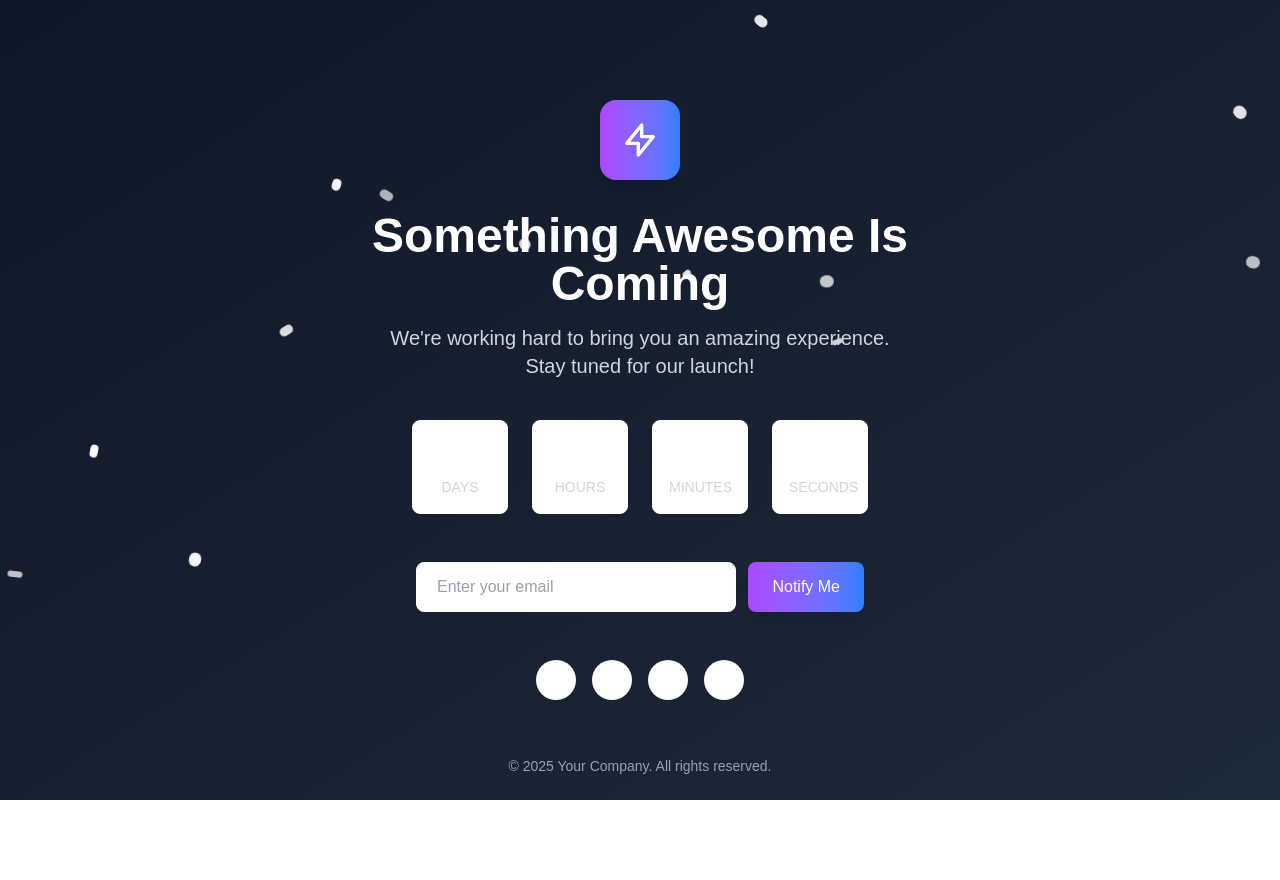
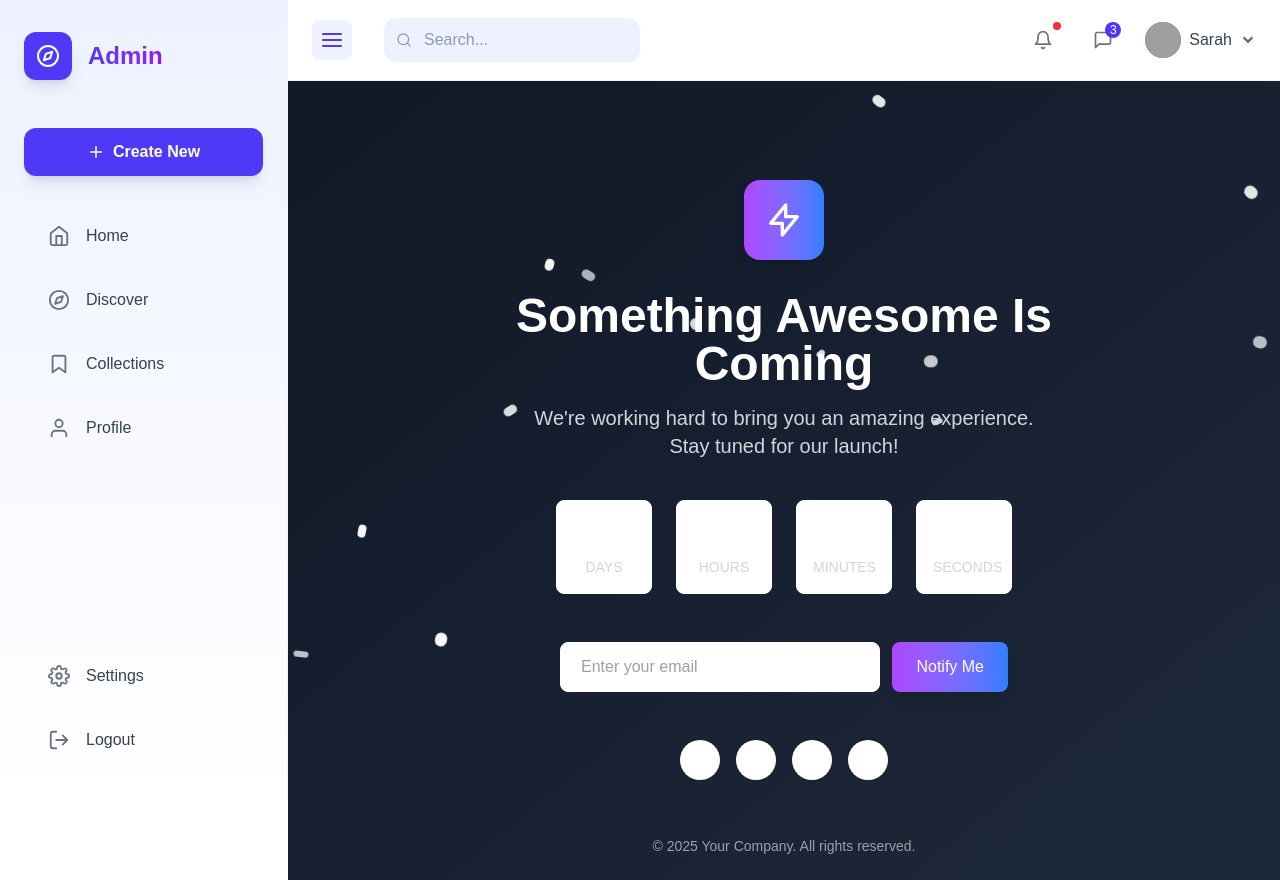
Before and after one commit to vaibhav16092008/ecom_store_admin, a Next.js app: page /dashboard in a window 1280 px wide. Before the commit the page ends 800 px from the top, so only its background shows below. Built offline with nearby package versions, Linux system fonts and the light colour scheme; grey boxes are pictures that could not be loaded.

Commit message:
Navbar and Sidebar Added

```diff
--- a/package.json
+++ b/package.json
@@ -14,7 +14,8 @@
     "next": "15.3.3",
     "react": "^19.0.0",
     "react-dom": "^19.0.0",
-    "react-hot-toast": "^2.5.2"
+    "react-hot-toast": "^2.5.2",
+    "react-icons": "^5.5.0"
   },
   "devDependencies": {
     "@tailwindcss/postcss": "^4",
--- /dev/null
+++ b/src/app/dashboard/layout.js
@@ -0,0 +1,27 @@
+"use client";
+
+import { useState } from "react";
+import Sidebar from "@/components/Sidebar";
+import Navbar from "@/components/Navbar";
+
+export default function Layout({ children }) {
+  const [isSidebarOpen, setIsSidebarOpen] = useState(true);
+
+  const toggleSidebar = () => {
+    setIsSidebarOpen(!isSidebarOpen);
+  };
+
+  return (
+    <div className="relative">
+      <Sidebar isOpen={isSidebarOpen} />
+      <Navbar isSidebarOpen={isSidebarOpen} onToggleSidebar={toggleSidebar} />
+      <main
+        className={`pt-20 transition-all duration-300 ${
+          isSidebarOpen ? "pl-72" : "pl-0"
+        }`}
+      >
+        {children}
+      </main>
+    </div>
+  );
+}
--- /dev/null
+++ b/src/components/Navbar.jsx
@@ -0,0 +1,68 @@
+'use client';
+
+import { useState } from 'react';
+import { FiSearch, FiBell, FiMessageSquare, FiMenu, FiX } from 'react-icons/fi';
+import { FaAngleDown } from 'react-icons/fa';
+
+const Navbar = ({ onToggleSidebar, isSidebarOpen }) => {
+    return (
+        <header className="fixed top-0 left-0 right-0 z-40 bg-white border-b border-gray-100 transition-all duration-300"
+            style={{ left: isSidebarOpen ? '18rem' : '0' }}>
+            <div className="flex items-center justify-between h-20 px-6">
+                {/* Left side with hamburger menu */}
+                <div className="flex items-center">
+                    <button
+                        onClick={onToggleSidebar}
+                        className="p-2 mr-4 text-gray-600 rounded-lg bg-indigo-50 cursor-pointer text-indigo-600 transition-colors"
+                    >
+                        <FiMenu size={24} />
+                    </button>
+
+                    {/* Search Bar - only visible when sidebar is closed */}
+
+                    <div className="relative w-64 ml-4">
+                        <div className="absolute inset-y-0 left-0 flex items-center pl-3 pointer-events-none">
+                            <FiSearch className="text-gray-400" />
+                        </div>
+                        <input
+                            type="text"
+                            className="w-full py-2.5 pl-10 pr-4 text-gray-700 bg-indigo-50 rounded-xl focus:outline-none focus:ring-2 focus:ring-indigo-200 focus:bg-white"
+                            placeholder="Search..."
+                        />
+                    </div>
+
+                </div>
+
+                {/* Right Side Icons and Profile */}
+                <div className="flex items-center space-x-6">
+                    {/* Notification Badge - hidden on mobile */}
+                    <button className="hidden md:block relative p-2 text-gray-500 hover:text-indigo-600 transition-colors">
+                        <FiBell size={20} />
+                        <span className="absolute top-0 right-0 w-2 h-2 bg-red-500 rounded-full"></span>
+                    </button>
+
+                    {/* Messages Badge - hidden on mobile */}
+                    <button className="hidden md:block relative p-2 text-gray-500 hover:text-indigo-600 transition-colors">
+                        <FiMessageSquare size={20} />
+                        <span className="absolute top-0 right-0 flex items-center justify-center w-4 h-4 text-xs text-white bg-indigo-600 rounded-full">3</span>
+                    </button>
+
+                    {/* Profile Dropdown */}
+                    <div className="flex items-center space-x-2 cursor-pointer group">
+                        <div className="w-9 h-9 overflow-hidden rounded-full bg-gradient-to-r from-indigo-400 to-purple-500">
+                            <img
+                                src="https://randomuser.me/api/portraits/women/44.jpg"
+                                alt="Profile"
+                                className="object-cover w-full h-full"
+                            />
+                        </div>
+                        <span className="hidden md:inline font-medium text-gray-700 group-hover:text-indigo-600 transition-colors">Sarah</span>
+                        <FaAngleDown className="hidden md:block text-gray-500 group-hover:text-indigo-600 transition-colors" />
+                    </div>
+                </div>
+            </div>
+        </header>
+    );
+};
+
+export default Navbar;
--- /dev/null
+++ b/src/components/Sidebar.jsx
@@ -0,0 +1,82 @@
+'use client';
+
+import Link from "next/link";
+import { usePathname } from "next/navigation";
+import { FiHome, FiCompass, FiBookmark, FiSettings, FiUser, FiLogOut, FiPlus } from "react-icons/fi";
+
+const Sidebar = ({ isOpen }) => {
+    const pathname = usePathname();
+
+    const navItems = [
+        { name: "Home", icon: <FiHome size={22} />, path: "/" },
+        { name: "Discover", icon: <FiCompass size={22} />, path: "/discover" },
+        { name: "Collections", icon: <FiBookmark size={22} />, path: "/collections" },
+        { name: "Profile", icon: <FiUser size={22} />, path: "/profile" },
+    ];
+
+    return (
+        <div className={`fixed inset-y-0 z-50 flex flex-col w-72 px-6 py-8 bg-gradient-to-b from-indigo-50 to-white border-r border-gray-100 transition-all duration-300 ${isOpen ? 'left-0' : '-left-72'}`}>
+            {/* Logo with attractive design */}
+            <div className="flex items-center justify-start mb-12">
+                <div className="p-3 rounded-xl bg-indigo-600 shadow-lg">
+                    <FiCompass className="text-white text-2xl" />
+                </div>
+                <h1 className="ml-4 text-2xl font-bold bg-gradient-to-r from-indigo-600 to-purple-600 bg-clip-text text-transparent">
+                    Admin
+                </h1>
+            </div>
+
+            {/* Create button with nice shadow */}
+            <button className="flex items-center justify-center mb-8 px-6 py-3 bg-indigo-600 text-white rounded-xl shadow-lg hover:bg-indigo-700 transition-all duration-300 hover:shadow-xl">
+                <FiPlus className="mr-2" size={18} />
+                <span className="font-semibold">Create New</span>
+            </button>
+
+            {/* Navigation with improved styling */}
+            <nav className="space-y-2">
+                {navItems.map((item) => (
+                    <Link
+                        key={item.name}
+                        href={item.path}
+                        className={`flex items-center px-6 py-4 text-gray-700 transition-all duration-300 rounded-xl hover:bg-white hover:shadow-md ${pathname === item.path
+                            ? "bg-white shadow-md font-medium text-indigo-600"
+                            : "font-normal"
+                            }`}
+                    >
+                        <span className={`mr-4 ${pathname === item.path ? "text-indigo-600" : "text-gray-500"}`}>
+                            {item.icon}
+                        </span>
+                        <span>{item.name}</span>
+                    </Link>
+                ))}
+            </nav>
+
+            {/* Spacer to push bottom content down */}
+            <div className="flex-grow"></div>
+
+            {/* Bottom section with improved styling */}
+            <div className="mt-6">
+                <Link
+                    href="/settings"
+                    className={`flex items-center px-6 py-4 text-gray-700 transition-all duration-300 rounded-xl hover:bg-white hover:shadow-md ${pathname === "/settings"
+                        ? "bg-white shadow-md font-medium text-indigo-600"
+                        : "font-normal"
+                        }`}
+                >
+                    <FiSettings
+                        size={22}
+                        className={`mr-4 ${pathname === "/settings" ? "text-indigo-600" : "text-gray-500"}`}
+                    />
+                    <span>Settings</span>
+                </Link>
+
+                <button className="flex items-center w-full px-6 py-4 mt-2 text-gray-700 transition-all duration-300 rounded-xl hover:bg-gray-100">
+                    <FiLogOut size={22} className="mr-4 text-gray-500" />
+                    <span>Logout</span>
+                </button>
+            </div>
+        </div>
+    );
+};
+
+export default Sidebar;
--- a/src/middleware.js
+++ b/src/middleware.js
@@ -4,20 +4,19 @@ import { NextResponse } from "next/server";
 import { tokenTitle } from "./utils/connection";
 
 export function middleware(request) {
-
   const tokenValue = request.cookies.get(tokenTitle)?.value;
   const pathname = request.nextUrl.pathname;
   console.log("tokenValue :>> ", tokenValue);
 
-  if (tokenValue && (pathname.startsWith("/dashboard") || pathname === "/")) {
-    return NextResponse.next();
-  }
-  if (tokenValue && pathname.startsWith("/login")) {
-    return NextResponse.redirect(new URL("/dashboard", request.url));
-  }
-  if (!tokenValue && (pathname.startsWith("/dashboard") || pathname === "/")) {
-    return NextResponse.redirect(new URL("/login", request.url));
-  }
+  // if (tokenValue && (pathname.startsWith("/dashboard") || pathname === "/")) {
+  //   return NextResponse.next();
+  // }
+  // if (tokenValue && pathname.startsWith("/login")) {
+  //   return NextResponse.redirect(new URL("/dashboard", request.url));
+  // }
+  // if (!tokenValue && (pathname.startsWith("/dashboard") || pathname === "/")) {
+  //   return NextResponse.redirect(new URL("/login", request.url));
+  // }
 }
 
 export const config = {
```
Also changed, not shown: 1 other file (tests, documents, lock files or other folders).
